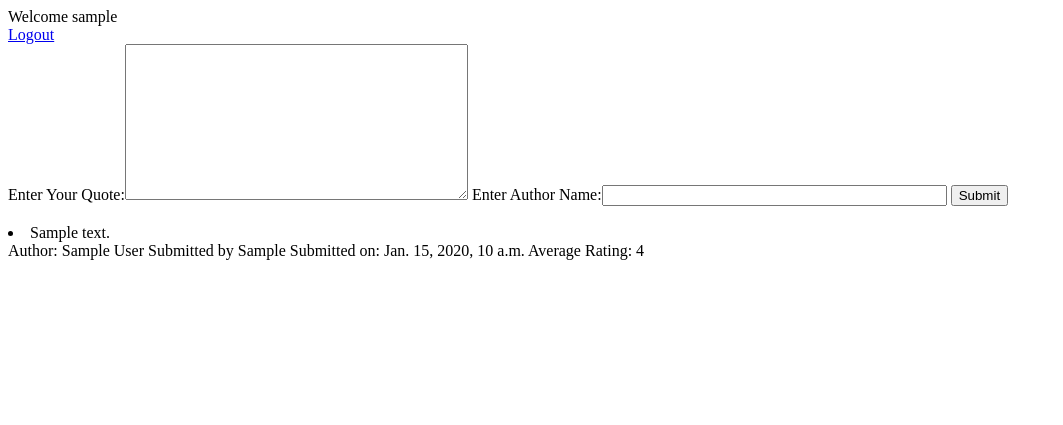
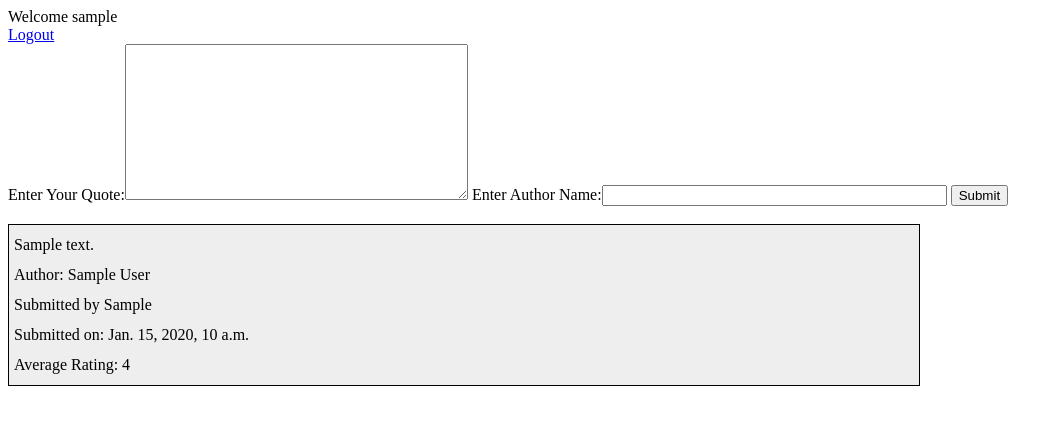
Before and after one commit to vipulob/quotes, a Django app: template quotes/templates/quotes/index.html in a window 1280 px wide. Shown: the top 425 px of the page, without its empty margins (0-1063 px from the left). Run offline with Django 3.2, Linux system fonts and the light colour scheme; tables that the repository leaves empty hold one stand-in row (values such as "Sample post"); the template is opened without the code that fills it: values that come from a table or form of the project are taken from there, most other values are stand-ins (such as "Sample title", 1, 10 or a date in 2020); parts of the project's set-up code (start-up, migrations or seed data) failed here and were passed over.

Commit message:
Basic Enhacement: Have a common layout for a quote using html div

```diff
--- a/quotes/templates/quotes/index.html
+++ b/quotes/templates/quotes/index.html
@@ -2,7 +2,38 @@
 <html>
 <head lang="en">
     <meta charset="UTF-8">
-    <title></title>
+    <title>quotes.com</title>
+    <head>
+<style>
+#header {
+    background-color:black;
+    color:white;
+    text-align:center;
+    padding:5px;
+}
+#nav {
+    line-height:30px;
+    background-color:#eeeeee;
+    min-height:100px;
+    overflow:hidden;
+    width:900px;
+    padding:5px;
+    border:1px solid black;
+}
+#section {
+    width:350px;
+    float:left;
+    padding:10px;
+}
+#footer {
+    background-color:black;
+    color:white;
+    clear:both;
+    text-align:center;
+   padding:5px;
+}
+</style>
+</head>
 </head>
 <body>
 
@@ -31,12 +62,13 @@ Welcome {{ username }} <br>
 {% endif %}
 
 {% for quote in quote_list %}
-    <li>{{ quote.quote_text }}</li>
-    Author: {{ quote.quote_author }}
-    Submitted by {{ quote.user_who_uploaded }}     Submitted on: {{ quote.submission_date }}
-    Average Rating: {{ quote.average_rating }}
-    <br>
-    <br>
+    <div id="nav">
+        {{ quote.quote_text }}<br>
+        Author: {{ quote.quote_author }} <br>
+        Submitted by {{ quote.user_who_uploaded }} <br>
+        Submitted on: {{ quote.submission_date }} <br>
+        Average Rating: {{ quote.average_rating }} <br>
+    </div>
 {% endfor %}
 
 </body>
```
